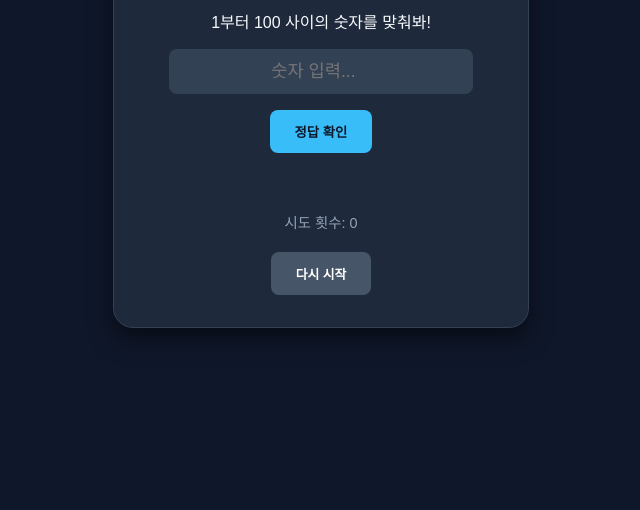
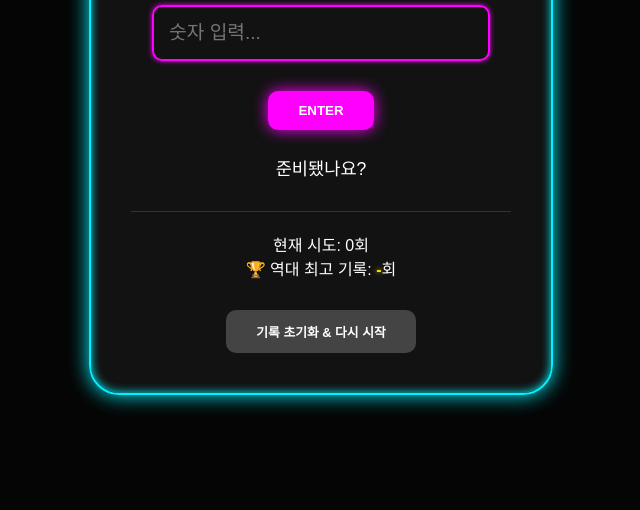
Before and after one commit to khw970530-commits/my-game, a plain HTML site: page index.html in a window 1280 px wide. Shown: the part 290-800 px from the top of the page, without its empty margins (319-959 px from the left). Drawn offline with Linux system fonts and the light colour scheme.

Commit message:
Replace game title and update styles

```diff
--- a/index.html
+++ b/index.html
@@ -2,113 +2,168 @@
 <html lang="ko">
 <head>
     <meta charset="UTF-8">
-    <title>우리들의 시크릿 게임존</title>
+    <meta name="viewport" content="width=device-width, initial-scale=1.0">
+    <title>양지마을 게임장</title>
     <style>
-        /* 디자인 시스템 */
+        /* 네온 테마 디자인 */
         body {
-            background-color: #0f172a;
-            color: #f8fafc;
+            background-color: #050505;
+            color: #fff;
             font-family: 'Pretendard', sans-serif;
             display: flex;
             justify-content: center;
             align-items: center;
-            height: 100vh;
+            min-height: 100vh;
             margin: 0;
+            overflow: hidden;
         }
 
-        .container {
-            background: #1e293b;
-            padding: 2rem;
-            border-radius: 20px;
-            box-shadow: 0 10px 25px rgba(0,0,0,0.5);
+        .game-box {
+            background: rgba(20, 20, 20, 0.9);
+            padding: 40px;
+            border-radius: 30px;
+            border: 2px solid #00f2ff;
+            box-shadow: 0 0 20px #00f2ff, inset 0 0 10px #00f2ff;
             text-align: center;
-            width: 350px;
-            border: 1px solid #334155;
+            width: 380px;
+            position: relative;
         }
 
-        h1 { color: #38bdf8; margin-bottom: 1.5rem; }
+        h1 {
+            font-size: 2rem;
+            text-transform: uppercase;
+            letter-spacing: 4px;
+            color: #00f2ff;
+            text-shadow: 0 0 10px #00f2ff;
+            margin-bottom: 30px;
+        }
+
+        .input-group { margin-bottom: 20px; }
 
         input {
+            background: transparent;
+            border: 2px solid #ff00ff;
+            border-radius: 10px;
+            padding: 15px;
+            color: #fff;
             width: 80%;
-            padding: 12px;
-            border-radius: 8px;
-            border: none;
-            margin-bottom: 1rem;
-            background: #334155;
-            color: white;
-            font-size: 1.1rem;
-            text-align: center;
+            font-size: 1.2rem;
+            outline: none;
+            box-shadow: 0 0 5px #ff00ff;
         }
 
         button {
-            background: #38bdf8;
-            color: #0f172a;
+            background: #ff00ff;
             border: none;
-            padding: 12px 25px;
-            border-radius: 8px;
+            padding: 12px 30px;
+            border-radius: 10px;
+            color: white;
             font-weight: bold;
             cursor: pointer;
-            transition: transform 0.2s;
+            margin-top: 10px;
+            box-shadow: 0 0 15px #ff00ff;
+            transition: 0.3s;
         }
 
-        button:hover { transform: scale(1.05); background: #7dd3fc; }
+        button:hover {
+            transform: translateY(-3px);
+            box-shadow: 0 0 25px #ff00ff;
+        }
 
         #message {
-            margin-top: 1.5rem;
-            font-weight: 500;
-            min-height: 24px;
+            margin-top: 25px;
+            font-size: 1.1rem;
+            min-height: 1.5em;
         }
 
-        .count { color: #94a3b8; font-size: 0.9rem; margin-top: 10px; }
+        /* 랭킹 섹션 */
+        .ranking-section {
+            margin-top: 30px;
+            border-top: 1px solid #333;
+            padding-top: 20px;
+        }
+
+        .best-score {
+            color: #ffd700;
+            font-weight: bold;
+            text-shadow: 0 0 5px #ffd700;
+        }
     </style>
 </head>
 <body>
 
-<div class="container">
-    <h1>🎮 Guess Num!</h1>
-    <p>1부터 100 사이의 숫자를 맞춰봐!</p>
+<div class="game-box">
+    <h1>양지마을 게임장</h1>
+    <p>1 ~ 100 사이의 숫자를 맞춰라!</p>
 
-    <input type="number" id="guessInput" placeholder="숫자 입력..." min="1" max="100">
-    <br>
-    <button onclick="checkGuess()">정답 확인</button>
+    <div class="input-group">
+        <input type="number" id="guessInput" placeholder="숫자 입력..." onkeypress="if(event.keyCode==13) checkGuess()">
+    </div>
+    <button onclick="checkGuess()">ENTER</button>
 
-    <div id="message"></div>
-    <div class="count">시도 횟수: <span id="attempts">0</span></div>
-    <button onclick="resetGame()" style="margin-top:20px; background:#475569; color:white; font-size:0.8rem;">다시 시작</button>
+    <div id="message">준비됐나요?</div>
+
+    <div class="ranking-section">
+        <div>현재 시도: <span id="currentAttempts">0</span>회</div>
+        <div>🏆 역대 최고 기록: <span id="bestScore" class="best-score">-</span>회</div>
+    </div>
+
+    <button onclick="resetGame()" style="background: #444; box-shadow: none; font-size: 0.8rem; margin-top: 30px;">기록 초기화 & 다시 시작</button>
 </div>
 
 <script>
     let targetNumber = Math.floor(Math.random() * 100) + 1;
     let attempts = 0;
 
+    // 로컬 스토리지에서 최고 기록 불러오기
+    let best = localStorage.getItem('bestScore') || Infinity;
+    if (best !== Infinity) {
+        document.getElementById('bestScore').innerText = best;
+    }
+
     function checkGuess() {
-        const guess = document.getElementById('guessInput').value;
+        const input = document.getElementById('guessInput');
+        const guess = parseInt(input.value);
         const message = document.getElementById('message');
-        const attemptsDisplay = document.getElementById('attempts');
+        const currentDisplay = document.getElementById('currentAttempts');
 
-        if (!guess) return;
+        if (isNaN(guess) || guess < 1 || guess > 100) {
+            message.innerText = "1에서 100 사이 숫자를 써줘!";
+            return;
+        }
 
         attempts++;
-        attemptsDisplay.innerText = attempts;
+        currentDisplay.innerText = attempts;
 
-        if (guess == targetNumber) {
-            message.innerHTML = "🎉 정답이야! 대단한데?";
-            message.style.color = "#4ade80";
+        if (guess === targetNumber) {
+            message.innerHTML = `🎉 정답! <b>${attempts}번</b>만에 맞췄어!`;
+            message.style.color = "#00f2ff";
+            saveScore(attempts);
         } else if (guess > targetNumber) {
-            message.innerHTML = "👇 더 낮은 숫자야!";
-            message.style.color = "#fb7185";
+            message.innerText = "📉 더 낮게!";
+            message.style.color = "#ff00ff";
         } else {
-            message.innerHTML = "👆 더 높은 숫자야!";
-            message.style.color = "#fb7185";
+            message.innerText = "📈 더 높게!";
+            message.style.color = "#ff00ff";
+        }
+        input.value = "";
+        input.focus();
+    }
+
+    function saveScore(score) {
+        if (score < best) {
+            best = score;
+            localStorage.setItem('bestScore', best);
+            document.getElementById('bestScore').innerText = best;
+            alert("✨ 축하해! 새로운 기록이야!");
         }
     }
 
     function resetGame() {
-        targetNumber = Math.floor(Math.random() * 100) + 1;
-        attempts = 0;
-        document.getElementById('attempts').innerText = attempts;
-        document.getElementById('message').innerText = "";
-        document.getElementById('guessInput').value = "";
+        if(confirm("기록을 지우고 다시 시작할까?")) {
+            localStorage.removeItem('bestScore');
+            location.reload();
+        }
     }
 </script>
 
```
